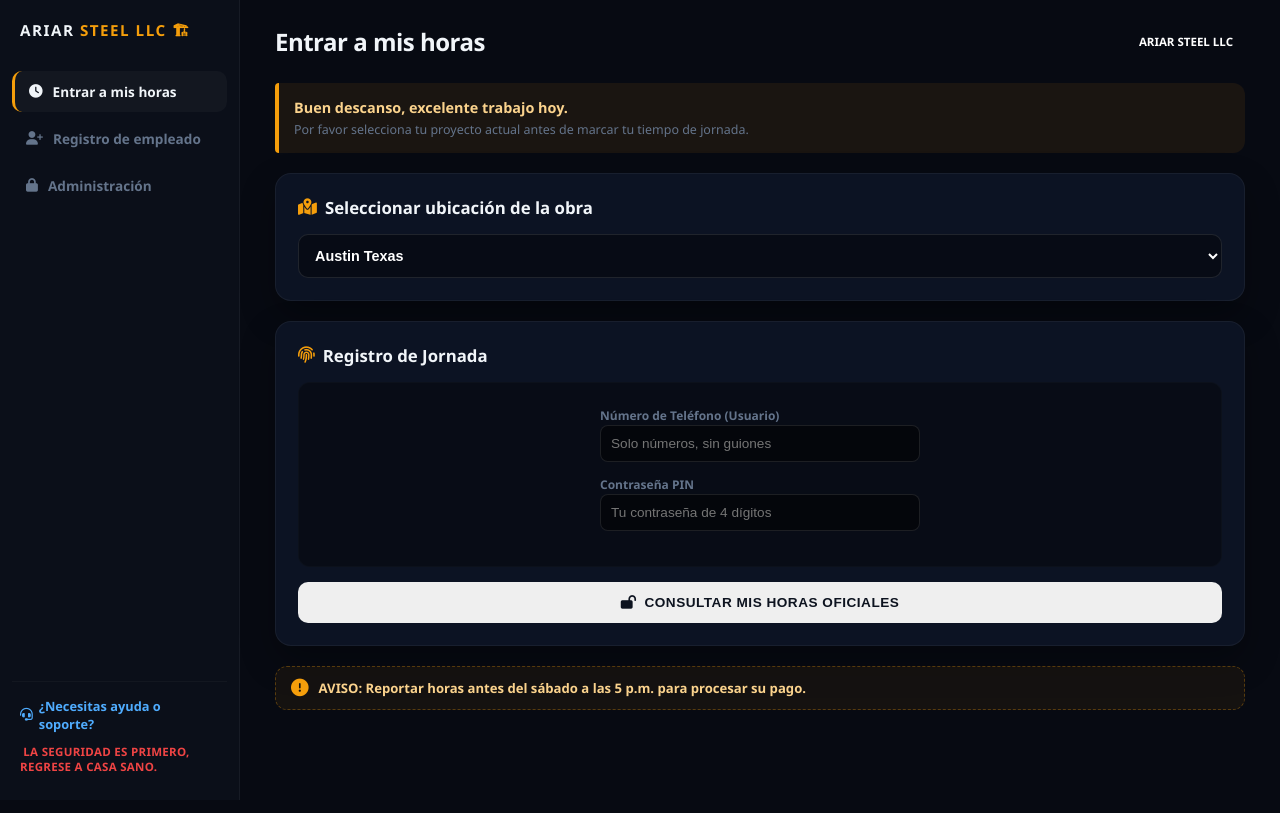
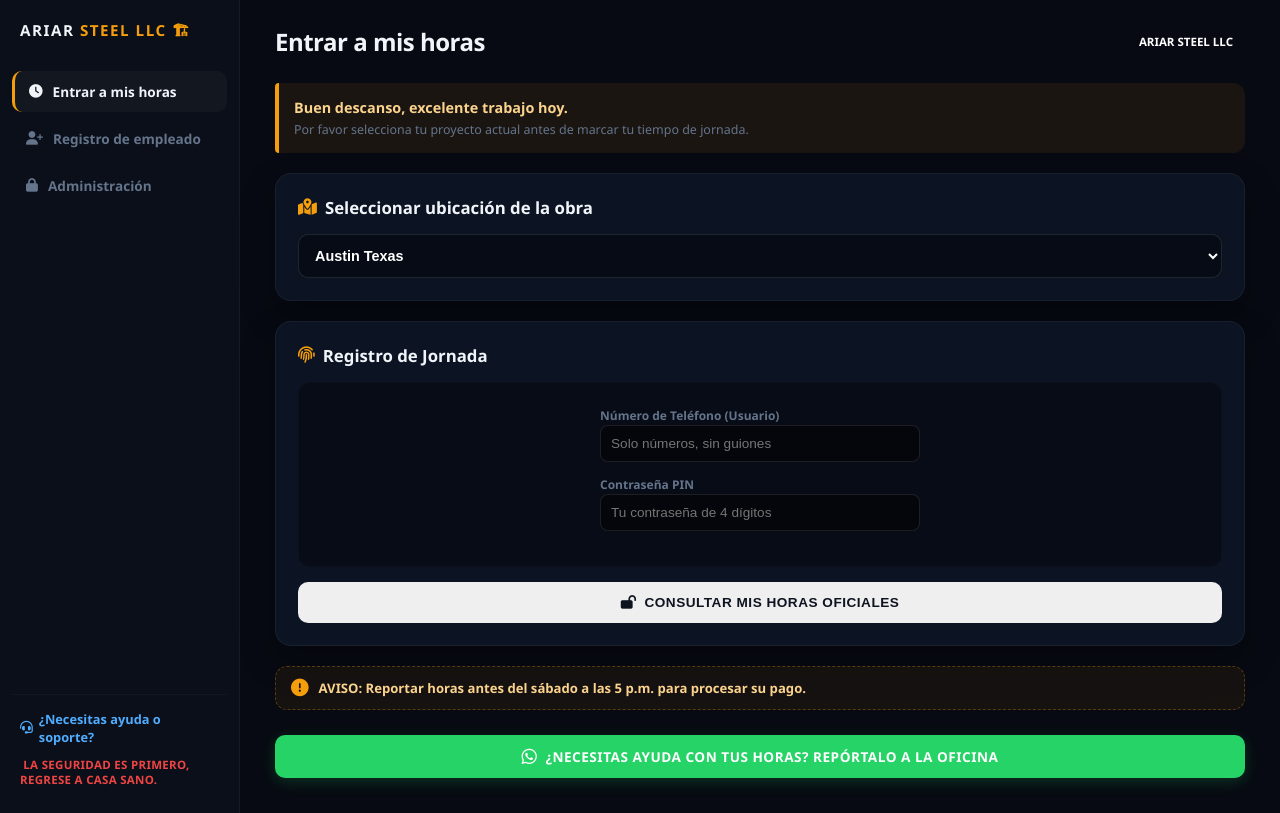
Before and after one commit to lopez0014/ariar-steel, a website built with Vite: page index.html in a window 1280 px wide. Built offline with nearby package versions, Linux system fonts and the light colour scheme; some icons are missing.

Commit message:
Agregando boton de soporte por WhatsApp para reporte de horas

```diff
--- a/index.html
+++ b/index.html
@@ -253,6 +253,38 @@
             border-bottom: 1px solid rgba(255,255,255,0.04);
         }
 
+        /* ──────── BOTÓN DE REPORTE WHATSAPP ──────── */
+        .container-reporte {
+            text-align: center;
+            margin-top: 25px;
+            margin-bottom: 10px;
+        }
+
+        .btn-whatsapp {
+            display: inline-flex;
+            align-items: center;
+            justify-content: center;
+            background: #25D366;
+            color: #ffffff !important;
+            text-decoration: none;
+            font-size: 0.85rem;
+            font-weight: 700;
+            padding: 12px 20px;
+            border-radius: 10px;
+            width: 100%;
+            box-sizing: border-box;
+            text-transform: uppercase;
+            letter-spacing: 0.5px;
+            box-shadow: 0 4px 15px rgba(37, 211, 102, 0.2);
+            transition: all 0.2s ease;
+        }
+
+        .btn-whatsapp:hover, .btn-whatsapp:active {
+            background: #128C7E;
+            transform: translateY(-1px);
+            box-shadow: 0 6px 20px rgba(18, 140, 126, 0.3);
+        }
+
         @keyframes entradaEfecto {
             from { opacity: 0; transform: scale(0.98) translateY(3px); }
             to { opacity: 1; transform: scale(1) translateY(0); }
@@ -320,6 +352,15 @@
                 <i class="fa-solid fa-circle-exclamation" style="font-size: 1.1rem; color: var(--naranja-acero);"></i>
                 <span>AVISO: Reportar horas antes del sábado a las 5 p.m. para procesar su pago.</span>
             </div>
+
+            <div class="container-reporte">
+                <a href="https://wa.me/17373883909?text=Oye%20pues%20me%20faltan%20unas%20horas%20de%20tal%20d%C3%ADa%2C%20no%20m%C3%A1s%20para%20avisarte%20para%20que%20el%20lunes%20me%20las%20apuntes%20env%C3%ADen%20las%20horas%20y%20el%20viernes%20ya%20me%20caiga%20mi%20cheque."
+                   target="_blank"
+                   class="btn-whatsapp">
+                    <i class="fa-brands fa-whatsapp" style="margin-right: 8px; font-size: 1.1rem;"></i>
+                    ¿Necesitas ayuda con tus horas? Repórtalo a la oficina
+                </a>
+            </div>
         </div>
 
         <div id="sec-registro" class="vista-seccion">
```
